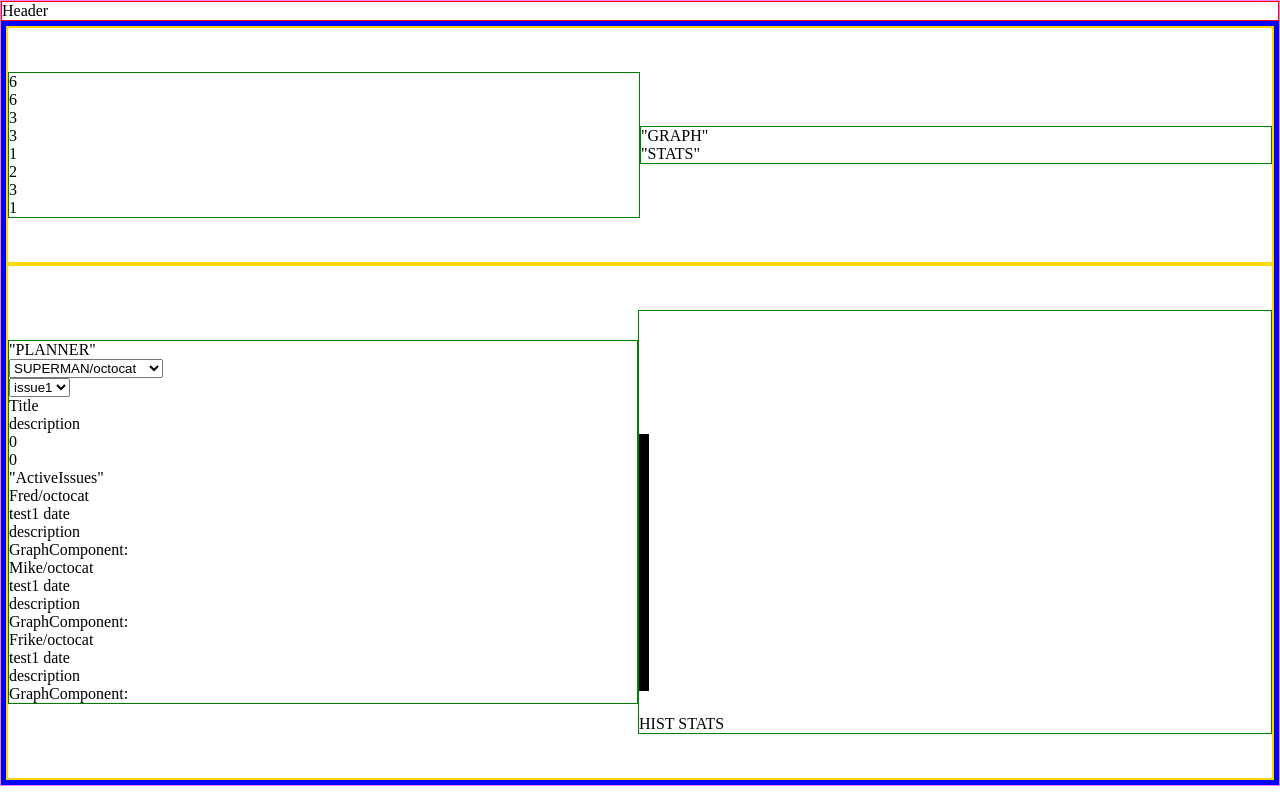
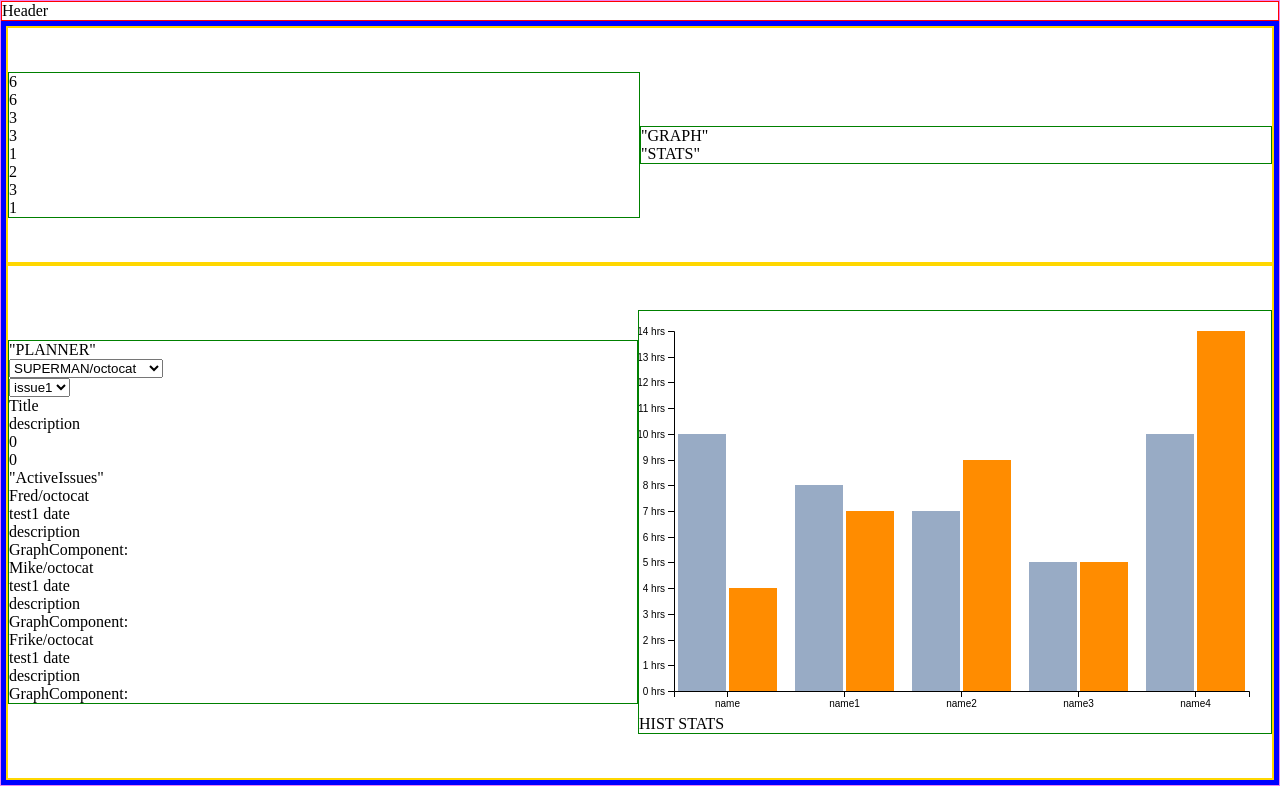
Before and after one commit to Banz-Lou/Pomocode, a React app: page / in a window 1280 px wide. Built offline with nearby package versions, Linux system fonts and the light colour scheme.

Commit message:
historical with axis

```diff
--- a/src/components/Vizualizations/HistoricalChart.js
+++ b/src/components/Vizualizations/HistoricalChart.js
@@ -39,8 +39,12 @@ const keys = data.columns.slice(1);
 
 class HistoricalChart extends Component {
 	state = {
-		bars: []
+		bars: [],
+		containers: []
 	};
+
+	xAxis = d3.axisBottom();
+	yAxis = d3.axisLeft().tickFormat(d => `${d} hrs`);
 
 	static getDerivedStateFromProps(nextProps, prevState) {
 		var x0 = d3
@@ -61,23 +65,55 @@ class HistoricalChart extends Component {
 			.nice()
 			.rangeRound([height - margin.bottom, margin.top]);
 
+		var colors = {
+			planned: '#98abc5',
+			actual: '#ff8c00'
+		};
+
+		const containers = data.map(d => x0(d.issue));
+
 		const bars = data.map(d => {
-			return {
-				x: x1(d.issue),
-				y: y(d.planned),
-				height: y(0) - y(d.planned)
-			};
+			var subBars = [];
+			keys.forEach(key => {
+				subBars.push({
+					x: x1(key),
+					y: y(d[key]),
+					width: x1.bandwidth(),
+					height: y(0) - y(d[key]),
+					fill: colors[key]
+				});
+			});
+			return subBars;
 		});
-		console.log(bars);
-		return { bars };
+
+		return { bars, containers, x0, y };
+	}
+
+	componentDidMount() {
+		this.xAxis.scale(this.state.x0);
+		d3.select(this.refs.xAxis).call(this.xAxis);
+		this.yAxis.scale(this.state.y);
+		d3.select(this.refs.yAxis).call(this.yAxis);
 	}
 
 	render() {
 		return (
 			<svg width={width} height={height}>
-				{this.state.bars.map(d => (
-					<rect x={d.x} y={d.y} width={10} height={d.height} />
+				{this.state.containers.map((d, index) => (
+					<g transform={`translate(${d}, 0)`}>
+						{this.state.bars[index].map(bar => (
+							<rect
+								x={bar.x}
+								y={bar.y}
+								width={bar.width}
+								height={bar.height}
+								fill={bar.fill}
+							/>
+						))}
+					</g>
 				))}
+				<g ref="xAxis" transform={`translate(0, ${height - margin.bottom})`} />
+				<g ref="yAxis" transform={`translate(${margin.left}, 0)`} />
 			</svg>
 		);
 	}
```
Also changed, not shown: src/components/Vizualizations/StackedChart.js (indentation only).
